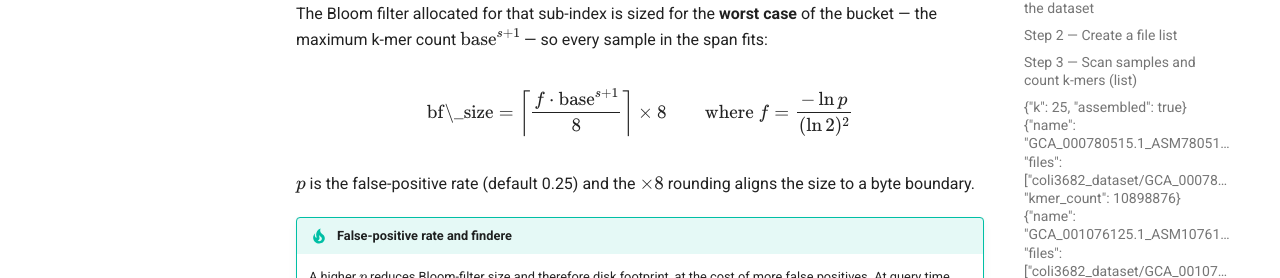
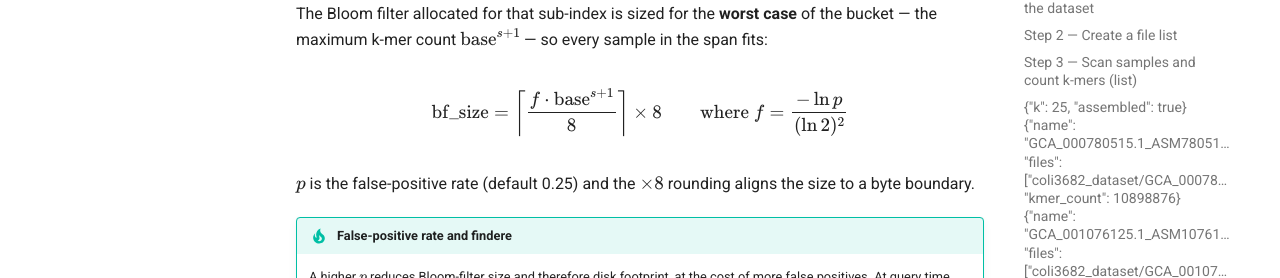
Before and after one commit to sebllns/kmhelpers, an MkDocs documentation site: the page built from docs/tutorials/ecoli.md, in a window 1280 px wide and 900 px high, scrolled down 2124 px. Shown: the part 172-450 px from the top of the window. Built offline with MkDocs 1.6.1 and Material for MkDocs 9.7.7, drawn with Linux system fonts in a browser that asks for light colours; comment, search, counter and statistics services are not loaded.

```diff
--- a/docs/tutorials/ecoli.md
+++ b/docs/tutorials/ecoli.md
@@ -101,7 +101,7 @@ of the bucket — the maximum k-mer count $\text{base}^{s+1}$ — so every sampl
 in the span fits:
 
 $$
-\text{bf\_size} = \left\lceil \frac{f \cdot \text{base}^{s+1}}{8} \right\rceil \times 8
+\text{bf_size} = \left\lceil \frac{f \cdot \text{base}^{s+1}}{8} \right\rceil \times 8
 \qquad \text{where } f = \frac{-\ln p}{(\ln 2)^2}
 $$
 
```
